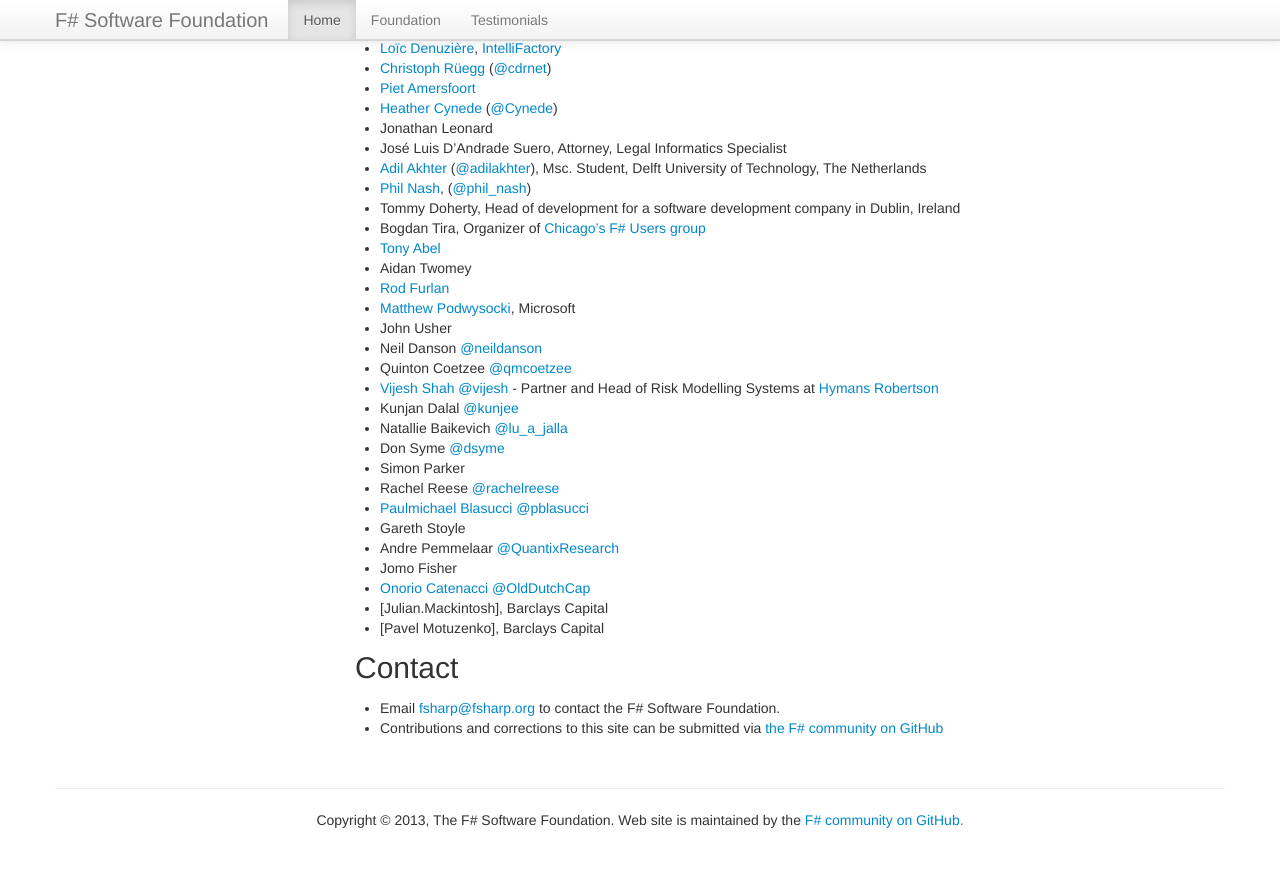
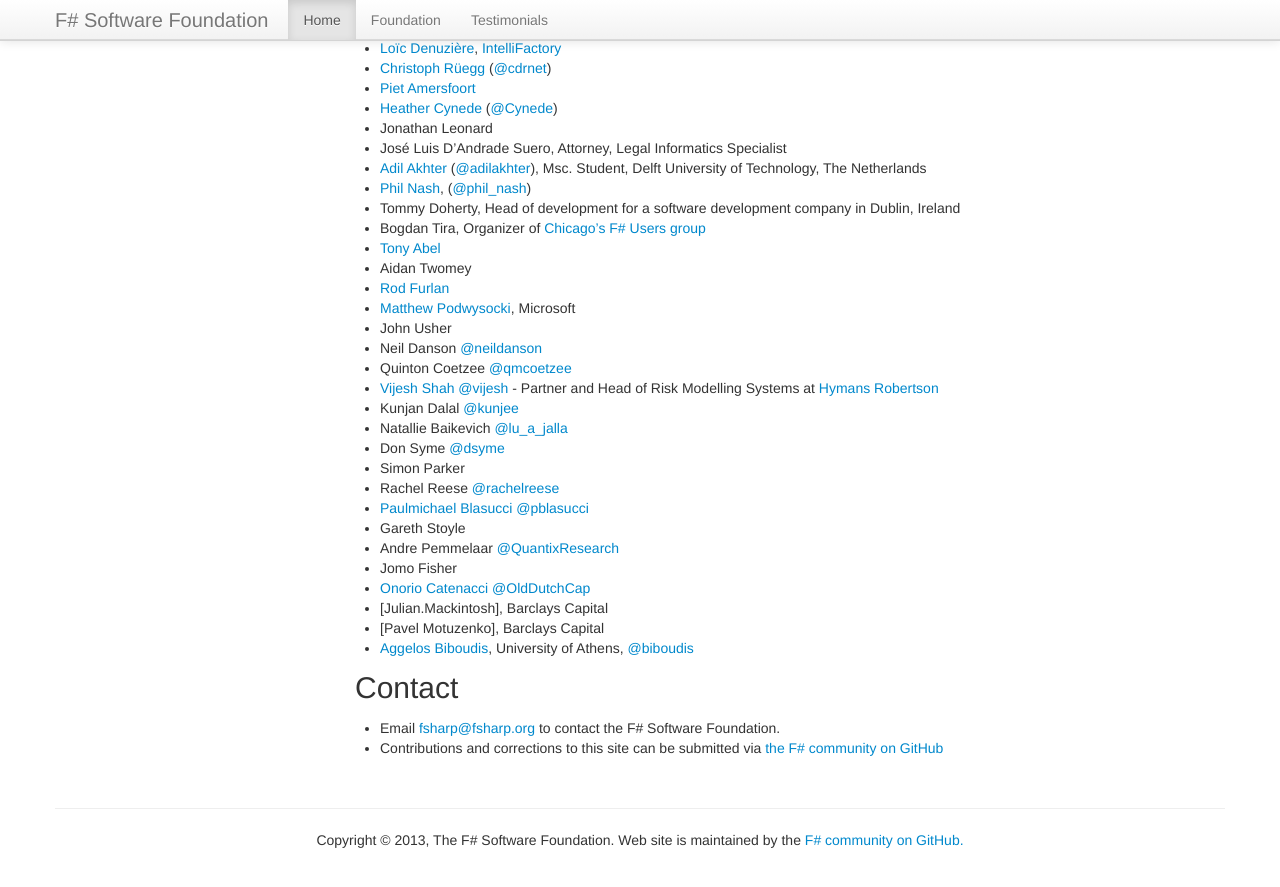
Before and after one commit to fsharp/fsharp.org, a Jekyll site: the page built from foundation.md, in a window 1280 px wide and 900 px high, scrolled down 2984 px. Shown: the top 887 px of the window. Built offline with Jekyll 4.4.1, drawn with Linux system fonts in a browser that asks for light colours; nearby versions of some CDN libraries; some web fonts are replaced; comment, search, counter and statistics services are not loaded.

Commit message:
Added Aggelos Biboudis

```diff
--- a/foundation.md
+++ b/foundation.md
@@ -149,6 +149,7 @@
  * [Onorio Catenacci](http://onor.io) [@OldDutchCap](http://twitter.com/OldDutchCap)
  * [Julian.Mackintosh], Barclays Capital
  * [Pavel Motuzenko], Barclays Capital
+ * [Aggelos Biboudis](www.di.uoa.gr/~biboudis), University of Athens, [@biboudis](http://twitter.com/biboudis)
 
 ## Contact
 
```
